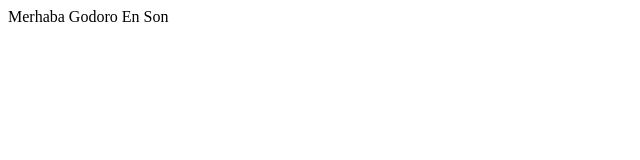
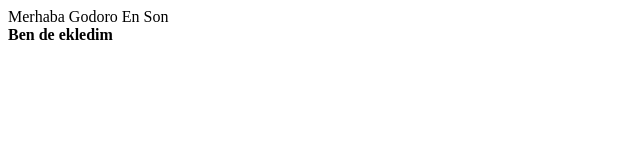
Before and after one commit to godoro-education/latestone, a plain HTML site: page web/index.html in a window 1280 px wide. Shown: the whole page, without its empty margins (0-640 px from the left). Drawn offline with Linux system fonts and the light colour scheme.

Commit message:
En son düzelttim

```diff
--- a/web/index.html
+++ b/web/index.html
@@ -12,5 +12,6 @@
   </head>
   <body>
     <div>Merhaba Godoro En Son</div>
+    <b> Ben de ekledim </b>
   </body>
 </html>
```
